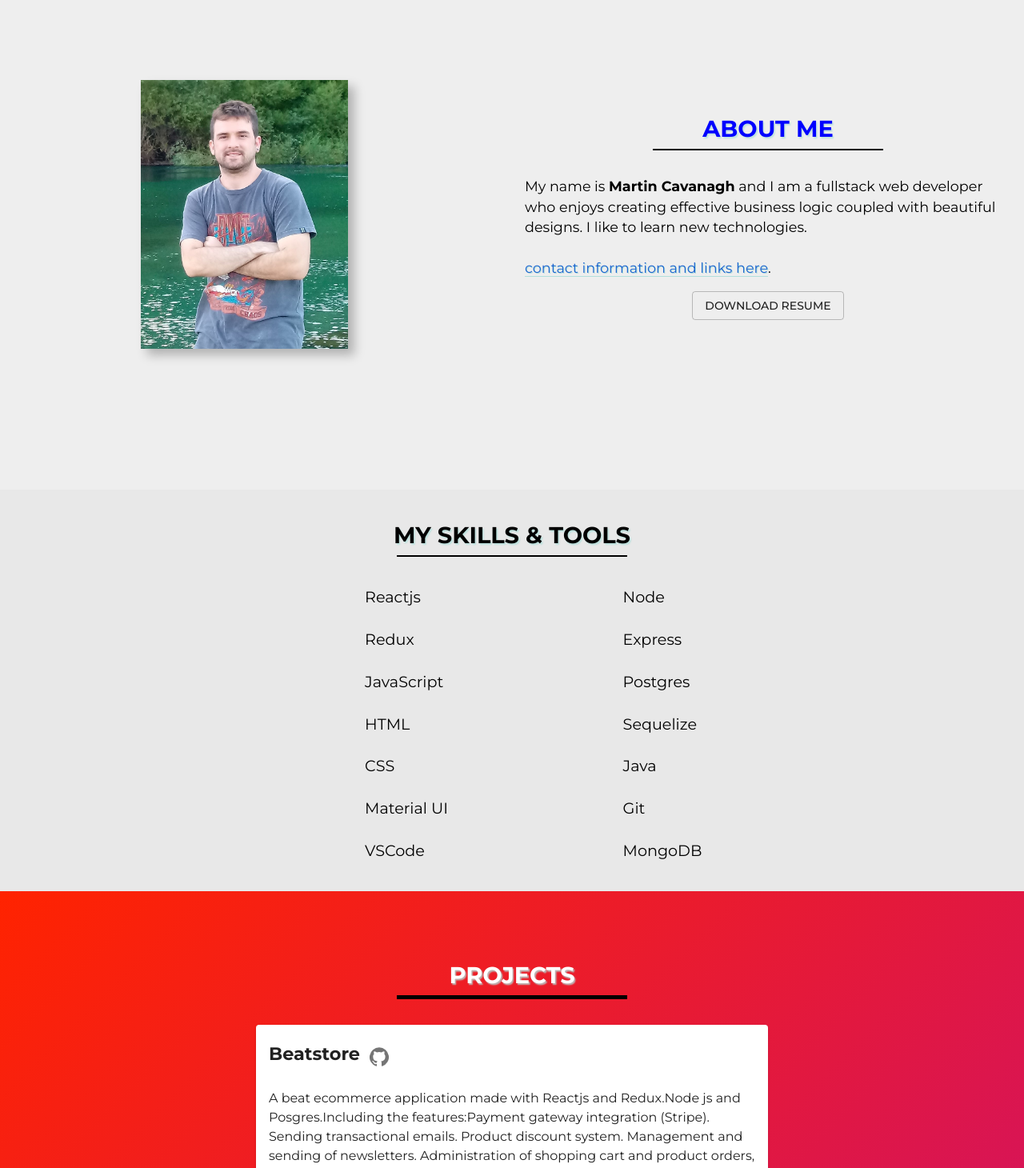
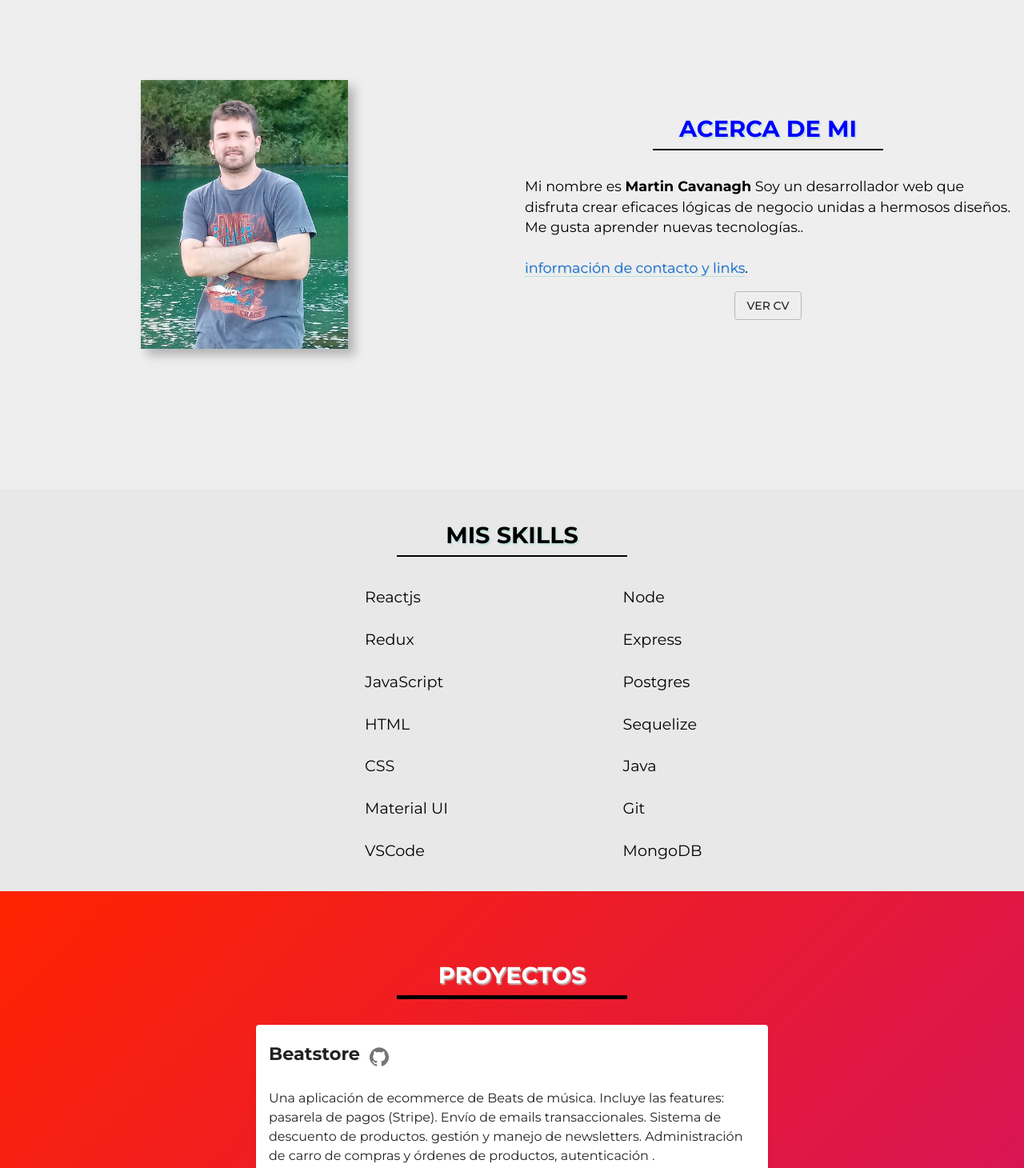
Before and after one commit to mcavgh/web-portfolio, a React (Create React App) app: page / in a window 1280 px wide. Shown: the part 860-2320 px from the top of the page at 80% size. Built offline with nearby package versions, Linux system fonts and the light colour scheme; some icons are missing; the HTML template or start-up script is replaced by a standard one.

Commit message:
español

```diff
--- a/src/components/NavBar.js
+++ b/src/components/NavBar.js
@@ -106,7 +106,7 @@ const NavBar = () => {
         }}
       >
         <List onClick={handleDrawerToggle}>
-          {["ABOUT ME", "PROJECTS", "CONTACT"].map((text, index) => (
+          {["ACERCA DE MI", "PROYECTOS", "CONTACTO"].map((text, index) => (
             <ListItem
               button
               component="a"
--- a/src/components/Pages/AboutPage.js
+++ b/src/components/Pages/AboutPage.js
@@ -115,12 +115,12 @@ const AboutPage = () => {
           </Grid>
           <Grid item lg={6} md={6} xs={12} className={`${classes.columnDiv} ${classes.mainDiv}`}>
             <Typography className={`${classes.aboutText} ${classes.headerText}`}>
-              About Me
+              Acerca de mi
             </Typography>
             <Divider classes={{ root: classes.divider }} />
             <Typography className={classes.bodyText}>
-              My name is <b>Martin Cavanagh</b> and I am a fullstack web developer who enjoys creating
-              effective business logic coupled with beautiful designs. I like to learn new technologies. <br /> <br />
+              Mi nombre es <b>Martin Cavanagh</b> Soy un desarrollador web que disfruta crear eficaces lógicas de negocio
+unidas a hermosos diseños. Me gusta aprender nuevas tecnologías.. <br /> <br />
               {" "}
 
               <Link
@@ -128,7 +128,7 @@ const AboutPage = () => {
                 className={classes.link}
                 underline="none"
               >
-                contact information and links here
+                información de contacto y links
               </Link>
               .
             </Typography>
@@ -140,7 +140,7 @@ const AboutPage = () => {
               onClick={() =>      window.location.href='https://firebasestorage.googleapis.com/v0/b/react-auth-punch-it.appspot.com/o/CV_Cavanagh_%20Martin%20(2).pdf?alt=media&token=cf7aa3ed-9202-4bb6-8e7b-03b8be484a0b'}
 
             >
-              Download resume
+              Ver CV
             </Button>
 
           </Grid>
--- a/src/components/Pages/ContactPage.js
+++ b/src/components/Pages/ContactPage.js
@@ -90,13 +90,13 @@ const ContactPage = () => {
   return (
     <Box className={`${classes.columnDiv} ${classes.mainDiv}` }id="Contact">
       <Typography className={`${classes.headerText} ${classes.contactText}`}>
-        Contact
+        Contacto
       </Typography>
       <Divider
         classes={{ root: `${classes.divider} ${classes.contactDivider}` }}
       />
       <Typography className={classes.comentText}>
-        You can contact me for Email, Linkedin or GitHub at:
+        Me podés contactar por mail o por LinkedIn:
       </Typography>
       <Box>
 
--- a/src/components/Pages/FrontPage.js
+++ b/src/components/Pages/FrontPage.js
@@ -121,7 +121,7 @@ const FrontPage = () => {
       <Box className={classes.titular}>
 
       <Typography className={classes.topText} variant="h3" >
-        Hi, i am
+        Hola soy
       </Typography>
       <Typography className={classes.topText} variant="h3" >
         Martín Cavanagh,
@@ -136,7 +136,7 @@ const FrontPage = () => {
         aria-label="Scroll Down"
         onClick={() => scrollTo("AboutMe")}
         >
-       Know more
+       Saber mas
       </Button>
       <Hidden xsDown>
         <Fab
--- a/src/components/Pages/ProjectsPage.js
+++ b/src/components/Pages/ProjectsPage.js
@@ -138,17 +138,19 @@ const ProjectsPage = () => {
 
   return (
     <Box className={classes.columnDiv} id="Projects">
-      <Typography className={classes.headerText}>Projects</Typography>
+      <Typography className={classes.headerText}>Proyectos</Typography>
       <Divider className={classes.divider} />
       <Project
         title="Beatstore"
         icons={beatStoreIcons}
-        description="A beat ecommerce application made with Reactjs and Redux.Node js and Posgres.Including the features:Payment gateway integration (Stripe).
-        Sending transactional emails.
-        Product discount system.
-        Management and sending of newsletters.
-        Administration of shopping cart and product orders,
-        user administration, password management."
+        description="Una aplicación de ecommerce de Beats de música.
+        Incluye las features:
+        pasarela de pagos (Stripe).
+        Envío de emails transaccionales.
+        Sistema de descuento de productos.
+        gestión y manejo de newsletters.
+        Administración de carro de compras y órdenes de productos,
+        autenticación ."
         image={homebeatstore}
         imageTitle="beatstore screenshot"
         link1="https://beatstore-henry.web.app/"
@@ -157,7 +159,14 @@ const ProjectsPage = () => {
       <Project
         title="Eatx"
         icons={eatxIcons}
-        description="A food ecommerce application made with Reactjs and Redux.Node js and Posgres"
+        description="Una aplicación de ecommerce de comida.
+        Incluye las features:
+        Pasarela de pagos (Mercadopago).
+        Sistema de descuento de productos.
+        gestión y manejo de newsletters.
+        Administración de carro de compras y órdenes de productos,
+        autenticación ."
+
         image={homeEatx}
         imageTitle="eatx screenshot"
         link1="https://beatstore-henry.web.app/"
@@ -166,7 +175,7 @@ const ProjectsPage = () => {
        <Project
         title="Videogames app"
         icons={frontIcons}
-        description="A videogames application made with Reactjs and Redux consuming a videogames API"
+        description="Una aplicación hecha con Reactjs y Redux consumiendo una web API de videojuegos"
         image={videogamesHome}
         imageTitle="videogames screenshot"
         link1="https://pi-videogames.vercel.app/home"
@@ -175,7 +184,7 @@ const ProjectsPage = () => {
           <Project
         title="Weather app"
         icons={frontIcons}
-        description="A weather application made with Reactjs and Redux consuming a weather API."
+        description="Una aplicación hecha con Reactjs y Redux consumiendo una web API de videojuegos"
         image={weatherhome}
         imageTitle="videogames screenshot"
         link1="https://pi-videogames.vercel.app/home"
--- a/src/components/Pages/SkillsPage.js
+++ b/src/components/Pages/SkillsPage.js
@@ -141,7 +141,7 @@ const SkillsPage = () => {
         className={`${classes.skillsText} ${classes.headerText}`}
         align="center"
       >
-        My Skills & Tools
+        Mis Skills
       </Typography>
       <Divider classes={{ root: classes.divider }} />
       <Box className={`${classes.rowDiv} ${classes.rowDivider}`}>
```
